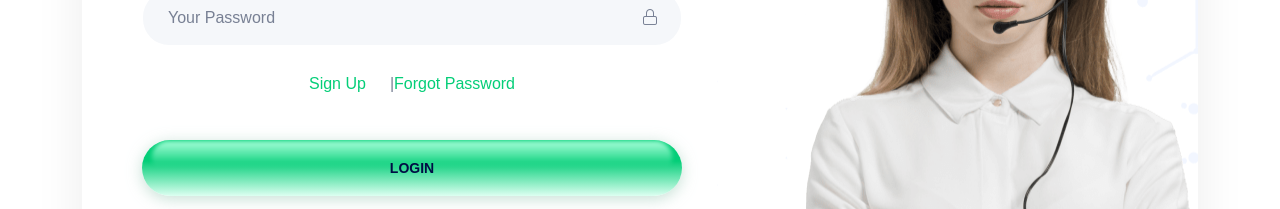
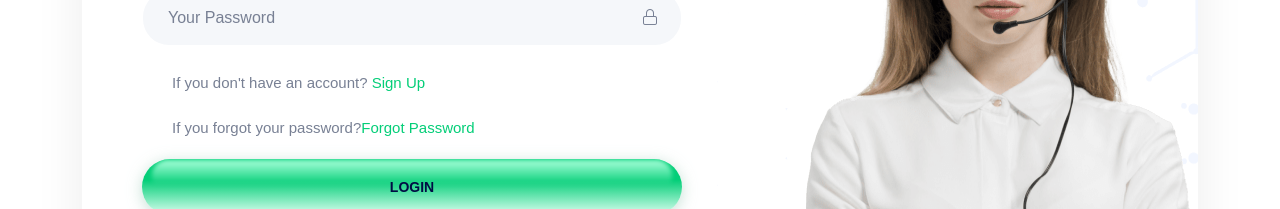
Before and after one commit to Muse-feta/medical_app, a Next.js app in the folder medical_app/: page /login in a window 1280 px wide. Shown: the part 709-918 px from the top of the page. Built offline with nearby package versions, Linux system fonts and the light colour scheme.

Commit message:
finished login frontend stuffff

```diff
--- a/medical_app/components/login/Login.tsx
+++ b/medical_app/components/login/Login.tsx
@@ -1,6 +1,7 @@
 import React from "react";
 import Image from "next/image";
 import form_bg from "@/asset/img/bg/contact_form_bg.png";
+import Link from "next/link";
 
 const Login: React.FC = () => {
   return (
@@ -38,17 +39,10 @@ const Login: React.FC = () => {
                   <i className="fal fa-lock"></i>
                 </div>
                 {/* add here signup and forgot password link */}
-                <div className="form-group col-12">
-                  <p className="form-links flex items-center justify-center">
-                    <a href="/signup" className="signup-link mr-6">
-                      Sign Up
-                    </a>
-                    |
-                    <a href="/forgot-password" className="">
-                      Forgot Password
-                    </a>
-                  </p>
-                </div>
+               <div className="lg:ml-[30px] text-[12px] md:text-[15px]">
+                <p>If you don't have an account? <Link href="/signup">Sign Up</Link></p>
+                <p>If you forgot your password?<Link href="/forgot-password">Forgot Password</Link></p>
+               </div>
                 <div className="form-btn col-12">
                   <button className="th-btn btn-fw">Login</button>
                 </div>
```
